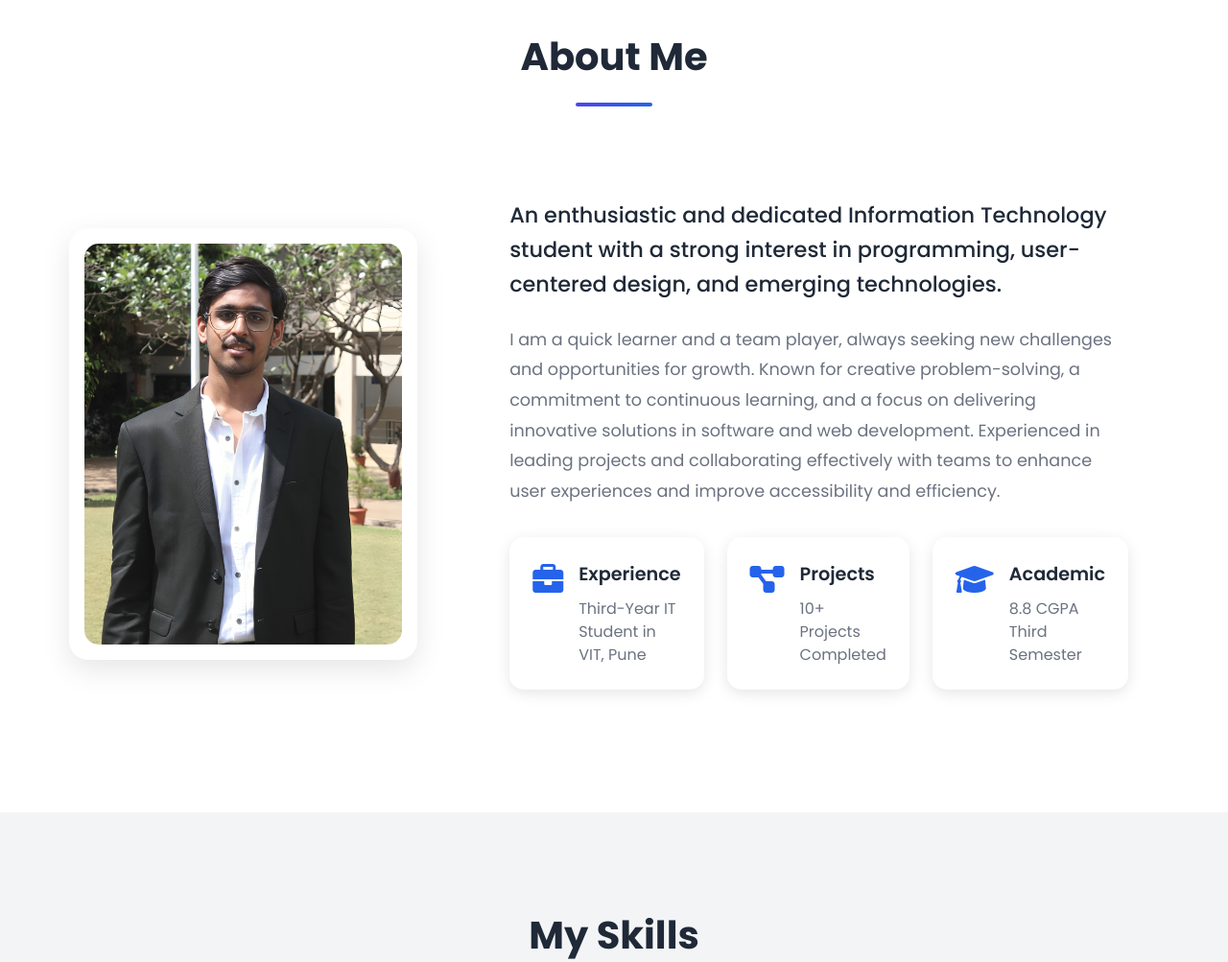
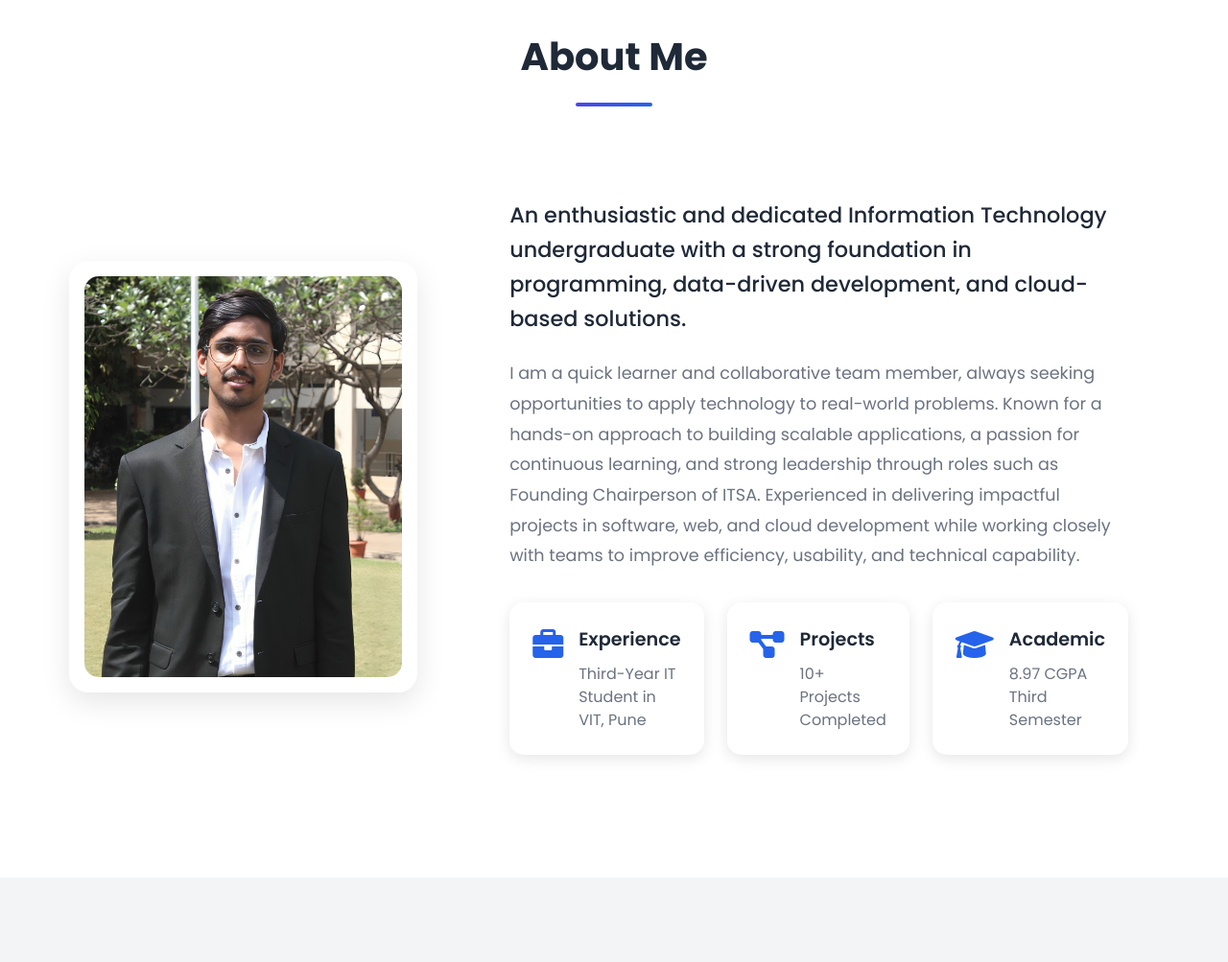
Before and after one commit to shlokbam/Portfolio, a Flask app: page / in a window 1280 px wide. Shown: the part 869-1872 px from the top of the page at 96% size. Run offline with Flask 3, Linux system fonts and the light colour scheme; some libraries are stand-ins or nearby versions.

Commit message:
Revise about section and update CGPA
Updated personal description and academic CGPA.

```diff
--- a/templates/index.html
+++ b/templates/index.html
@@ -46,8 +46,8 @@
                 <img src="/static/images/about/profile.png" alt="Shlok Bam">
             </div>
             <div class="about-text">
-                <p class="lead">An enthusiastic and dedicated Information Technology student with a strong interest in programming, user-centered design, and emerging technologies.</p>
-                <p>I am a quick learner and a team player, always seeking new challenges and opportunities for growth. Known for creative problem-solving, a commitment to continuous learning, and a focus on delivering innovative solutions in software and web development. Experienced in leading projects and collaborating effectively with teams to enhance user experiences and improve accessibility and efficiency.</p>
+                <p class="lead">An enthusiastic and dedicated Information Technology undergraduate with a strong foundation in programming, data-driven development, and cloud-based solutions.</p>
+                <p>I am a quick learner and collaborative team member, always seeking opportunities to apply technology to real-world problems. Known for a hands-on approach to building scalable applications, a passion for continuous learning, and strong leadership through roles such as Founding Chairperson of ITSA. Experienced in delivering impactful projects in software, web, and cloud development while working closely with teams to improve efficiency, usability, and technical capability.</p>
                 <div class="about-details">
                     <div class="detail-item">
                         <i class="fas fa-briefcase"></i>
@@ -67,7 +67,7 @@
                         <i class="fas fa-graduation-cap"></i>
                         <div>
                             <h4>Academic</h4>
-                            <p>8.8 CGPA Third Semester</p>
+                            <p>8.97 CGPA Third Semester</p>
                         </div>
                     </div>
                 </div>
```
